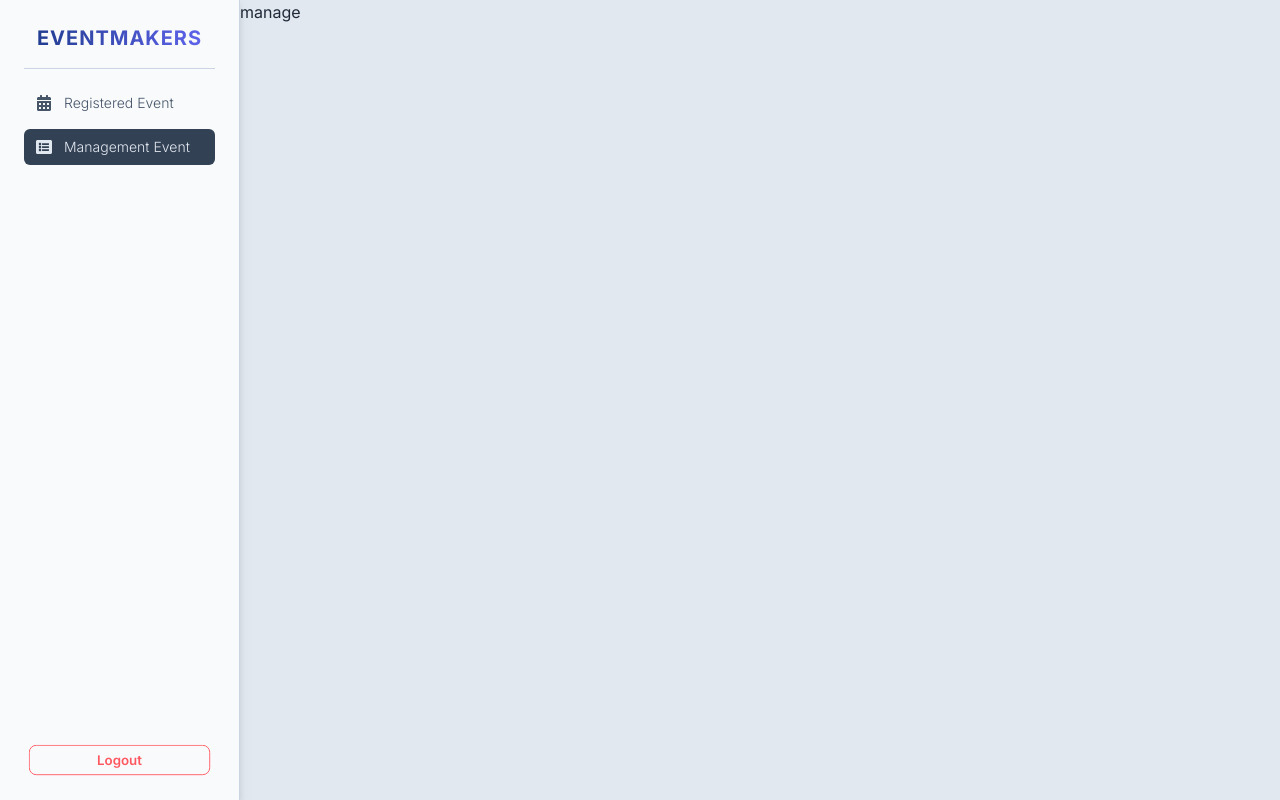
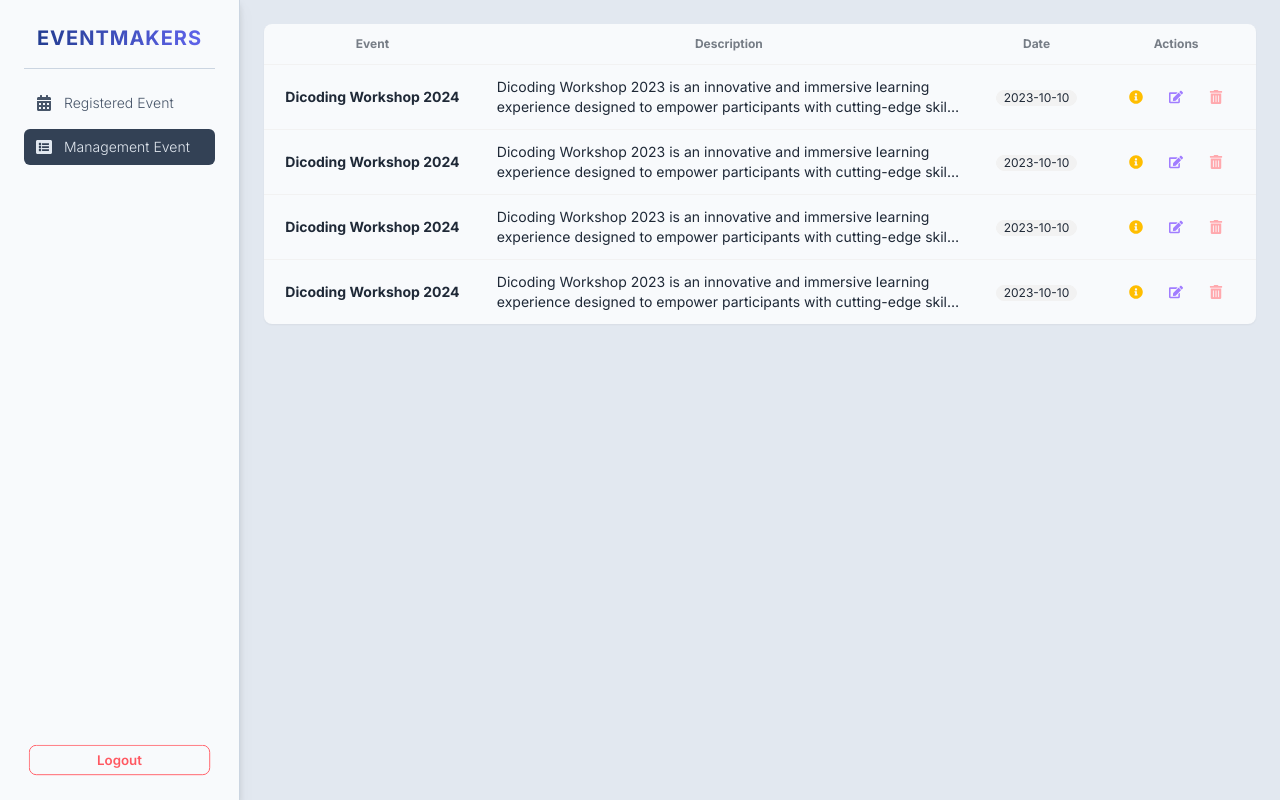
Before and after one commit to panjips/eventmakers, a Next.js app: page /dashboard/manage in a window 1280 px wide. Built offline with nearby package versions, Linux system fonts and the light colour scheme.

Commit message:
style: complete style table UI

```diff
--- a/src/app/dashboard/manage/page.js
+++ b/src/app/dashboard/manage/page.js
@@ -1,5 +1,10 @@
 import React from 'react';
+import { ManageEvent } from '@/components/manage-event/components/manageEvent';
 
 export default function page() {
-    return <div>manage</div>;
+    return (
+        <section>
+            <ManageEvent />
+        </section>
+    );
 }
--- /dev/null
+++ b/src/components/manage-event/atoms/itemTable.jsx
@@ -0,0 +1,38 @@
+import React from 'react';
+import { FaInfoCircle } from 'react-icons/fa';
+import { FaEdit } from 'react-icons/fa';
+import { FaTrashAlt } from 'react-icons/fa';
+
+export const ItemTable = () => {
+    return (
+        <tr className="hover:bg-slate-100 transition delay-150 duration-300 ease-in-out">
+            <td className="text-center w-1/2 lg:w-fit">
+                <p className="font-bold overflow-hidden text-ellipsis line-clamp-2">
+                    Dicoding Workshop 2024
+                </p>
+            </td>
+            <td className="w-1/2 hidden lg:table-cell">
+                <p className="overflow-hidden text-ellipsis line-clamp-2">
+                    Dicoding Workshop 2023 is an innovative and immersive
+                    learning experience designed to empower participants with
+                    cutting-edge skills and knowledge in the ever-evolving
+                    landscape of technology.
+                </p>
+            </td>
+            <td className="text-center hidden lg:table-cell">
+                <span className="badge badge-ghost badge-sm">2023-10-10</span>
+            </td>
+            <td className="text-center ">
+                <button className="btn btn-ghost btn-sm group transition-all hover:shadow-sm">
+                    <FaInfoCircle className="text-warning group-hover:text-white transition-all" />
+                </button>
+                <button className="btn btn-ghost btn-sm group transition-all hover:shadow-sm">
+                    <FaEdit className="text-primary/50 group-hover:text-white transition-all" />
+                </button>
+                <button className="btn btn-ghost btn-sm group transition-all hover:shadow-sm">
+                    <FaTrashAlt className="text-error/50 group-hover:text-white transition-all" />
+                </button>
+            </td>
+        </tr>
+    );
+};
--- /dev/null
+++ b/src/components/manage-event/components/manageEvent.jsx
@@ -0,0 +1,31 @@
+import React from 'react';
+import { ItemTable } from '@/components/manage-event/atoms/itemTable';
+
+export const ManageEvent = () => {
+    return (
+        <div className="p-6">
+            <div className="overflow-x-auto bg-slate-50 rounded-lg shadow-sm">
+                <table className="table">
+                    <thead>
+                        <tr>
+                            <th className="text-center">Event</th>
+                            <th className="text-center hidden lg:table-cell">
+                                Description
+                            </th>
+                            <th className="text-center hidden lg:table-cell">
+                                Date
+                            </th>
+                            <th className="text-center">Actions</th>
+                        </tr>
+                    </thead>
+                    <tbody>
+                        <ItemTable />
+                        <ItemTable />
+                        <ItemTable />
+                        <ItemTable />
+                    </tbody>
+                </table>
+            </div>
+        </div>
+    );
+};
```
